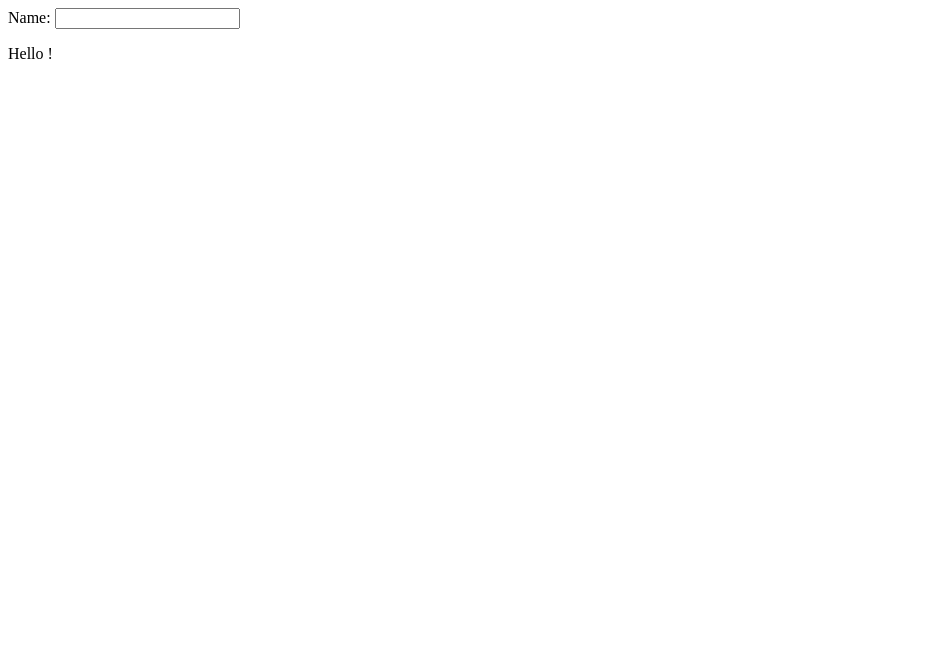
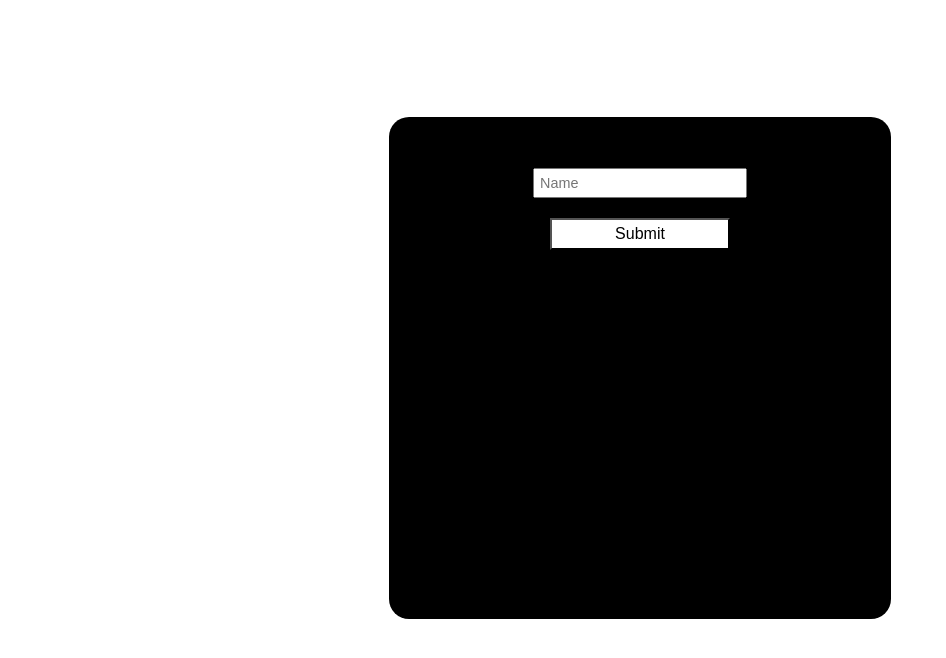
Before and after one commit to olliecomet/my-first-js, a plain HTML site: page index.html in a window 1280 px wide. Shown: the whole page, without its empty margins (0-946 px from the left). Drawn offline with Linux system fonts and the light colour scheme.

Commit message:
simple style

```diff
--- a/app.js
+++ b/app.js
@@ -4,7 +4,7 @@ const nameInput = document.getElementById('name');
 
 // action to take on user event
 function updateResult() {
-  result.textContent = nameInput.value;
+  result.textContent = 'Hello ' + nameInput.value + '!';
 }
 
 // add message to console while var x is greater than 20
--- a/index.html
+++ b/index.html
@@ -10,13 +10,9 @@
 
 <body>
   <form>
-    <label>
-      Name: <input id="name" oninput="updateResult()">
-    </label>
-
-    <p>
-      Hello <span id="result"></span>!
-    </p>
+    <input placeholder="Name" id="name" oninput="updateResult()">
+    <button>Submit</button>
+    <p id="result"></p>
   </form>
 
   <script src="app.js"></script>
--- a/main.css
+++ b/main.css
@@ -0,0 +1,52 @@
+body {
+  height: 90vh;
+  display: flex;
+  justify-content: center;
+}
+
+form {
+  color: white;
+  background-color: black;
+  padding: 4%;
+  height: 50vh;
+  width: 50vh;
+  align-self: center;
+  border-radius: 4%;
+  display: flex;
+  flex-direction: column;
+  overflow: scroll;
+}
+
+input, button {
+  align-self: center;
+}
+
+input {
+  margin-bottom: 20px;
+  width: 200px;
+  padding: 5px;
+  font-size: .9em;
+}
+
+button {
+  width: 180px;
+  padding: 5px;
+  background-color: #fff;
+  font-size: 1em;
+  margin-bottom: 1%;
+}
+
+button:hover {
+  cursor: pointer;
+  background-color: lightgreen;
+  font-weight: bold;
+}
+
+p {
+  min-height: 60%;
+  font-size: 2.5em;
+  text-align: center;
+  font-family: Impact;
+  letter-spacing: 4px;
+  color: lightgreen;
+}
```
